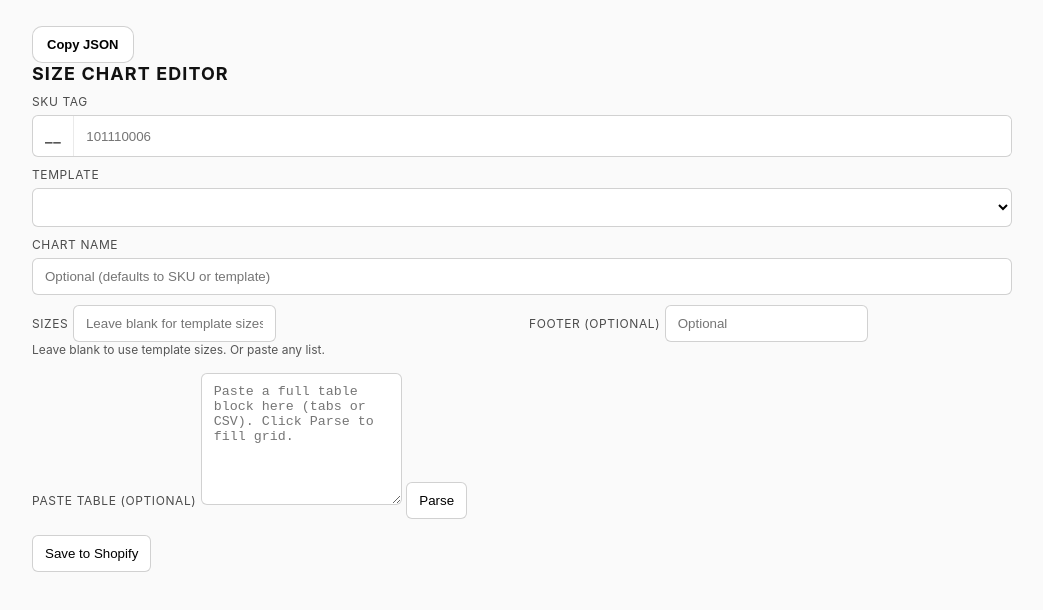
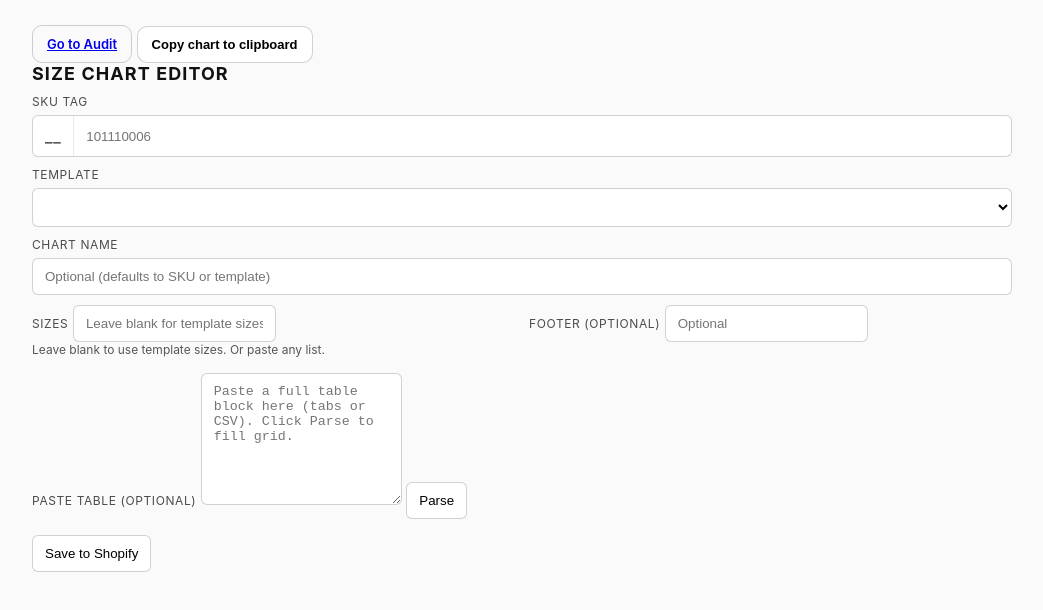
Before and after one commit to giginfd/size-chart-app, a website: page public/index.html in a window 1280 px wide. Shown: the whole page, without its empty margins (118-1161 px from the left). Drawn offline with Linux system fonts and the light colour scheme; no server answers.

Commit message:
Restore Go to Audit button and rename copy button

```diff
--- a/public/index.html
+++ b/public/index.html
@@ -9,7 +9,8 @@
 <body>
   <div class="wrap">
 <div class="nfd-toolbar">
-  <button id="copyJsonBtn" class="nfd-btn nfd-btn--ghost" type="button">Copy JSON</button>
+    <a class="nfd-btn" href="/audit.html">Go to Audit</a>
+<button id="copyJsonBtn" class="nfd-btn nfd-btn--ghost" type="button">Copy chart to clipboard</button>
   <div id="copyJsonStatus" class="nfd-status" aria-live="polite"></div>
 </div>
 
```
